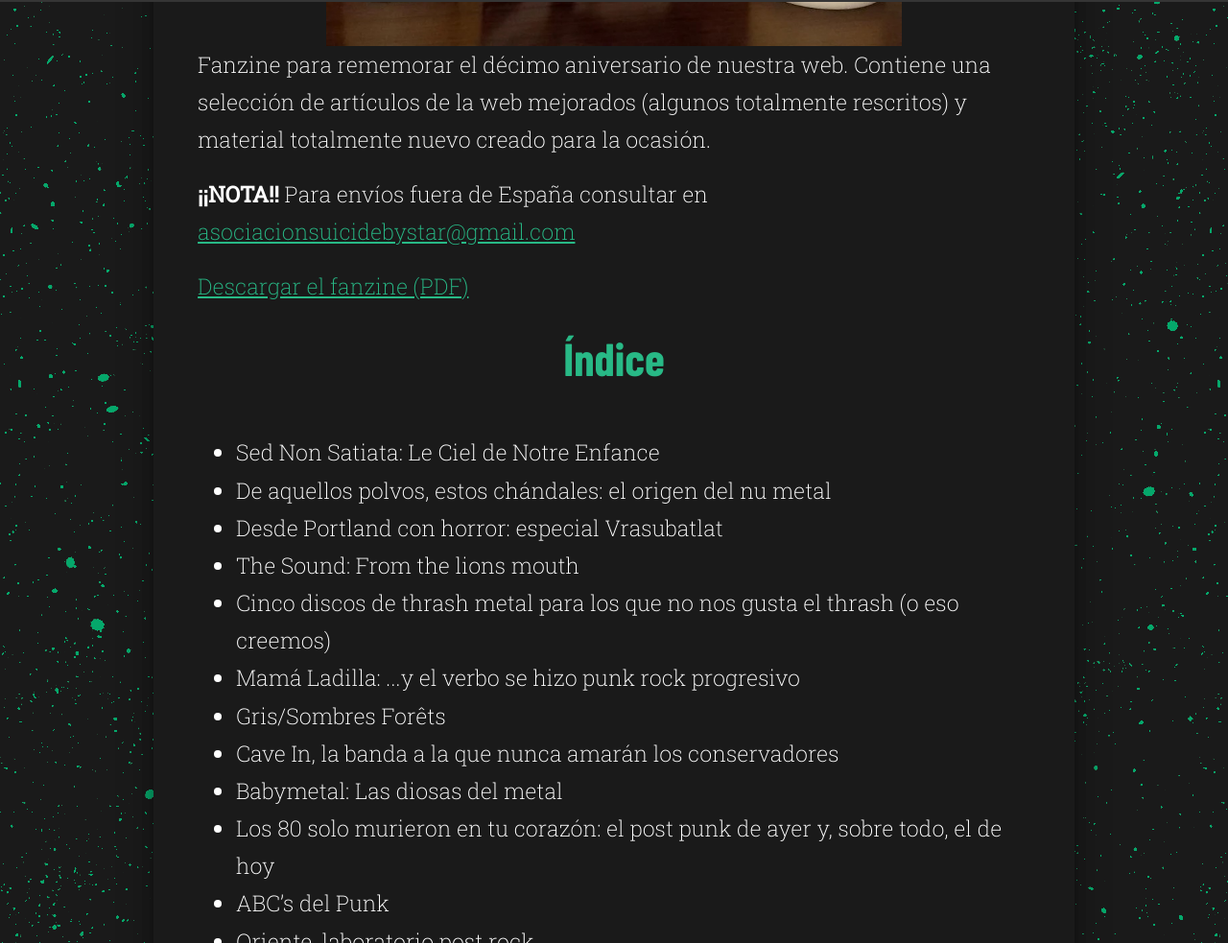
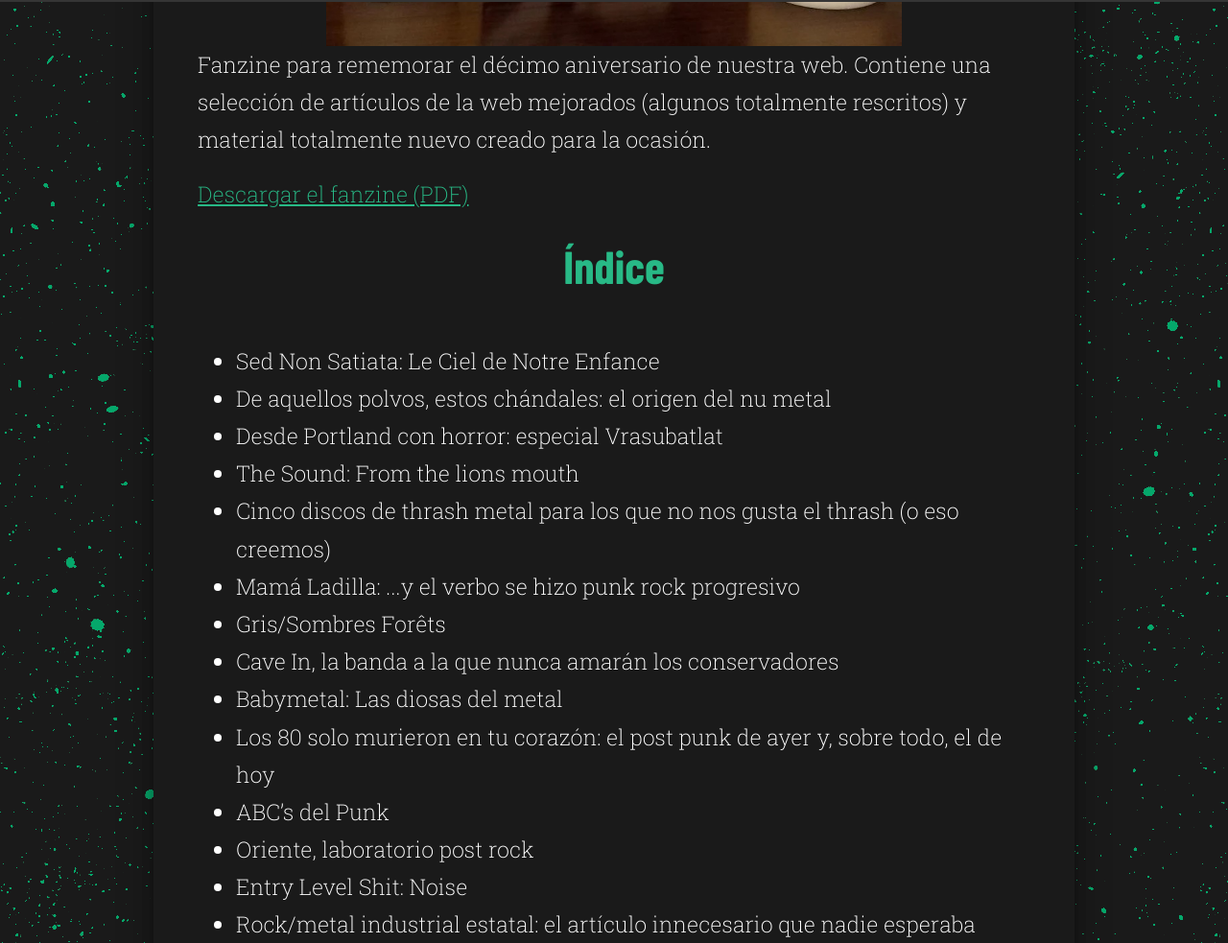
Before and after one commit to suicidebystar/site, an Astro site: page /fanzine in a window 1280 px wide. Shown: the part 798-1781 px from the top of the page at 96% size. Built offline with nearby package versions, Linux system fonts and the light colour scheme; Astro itself is replaced by a stand-in of ours.

Commit message:
remove shipping note from fanzine page
Co-Authored-By: Claude Fable 5 <noreply@anthropic.com>

```diff
--- a/src/pages/fanzine.astro
+++ b/src/pages/fanzine.astro
@@ -20,12 +20,6 @@ const title = "Fanzine";
         Fanzine para rememorar el décimo aniversario de nuestra web. Contiene
         una selección de artículos de la web mejorados (algunos totalmente
         rescritos) y material totalmente nuevo creado para la ocasión.
-      </p>
-      <p>
-        <strong>¡¡NOTA!!</strong> Para envíos fuera de España consultar en{" "}
-        <a href="mailto:asociacionsuicidebystar@gmail.com">
-          asociacionsuicidebystar@gmail.com
-        </a>
       </p>
       <p>
         <a href="/fanzine-x-aniversario.pdf" download>
```
